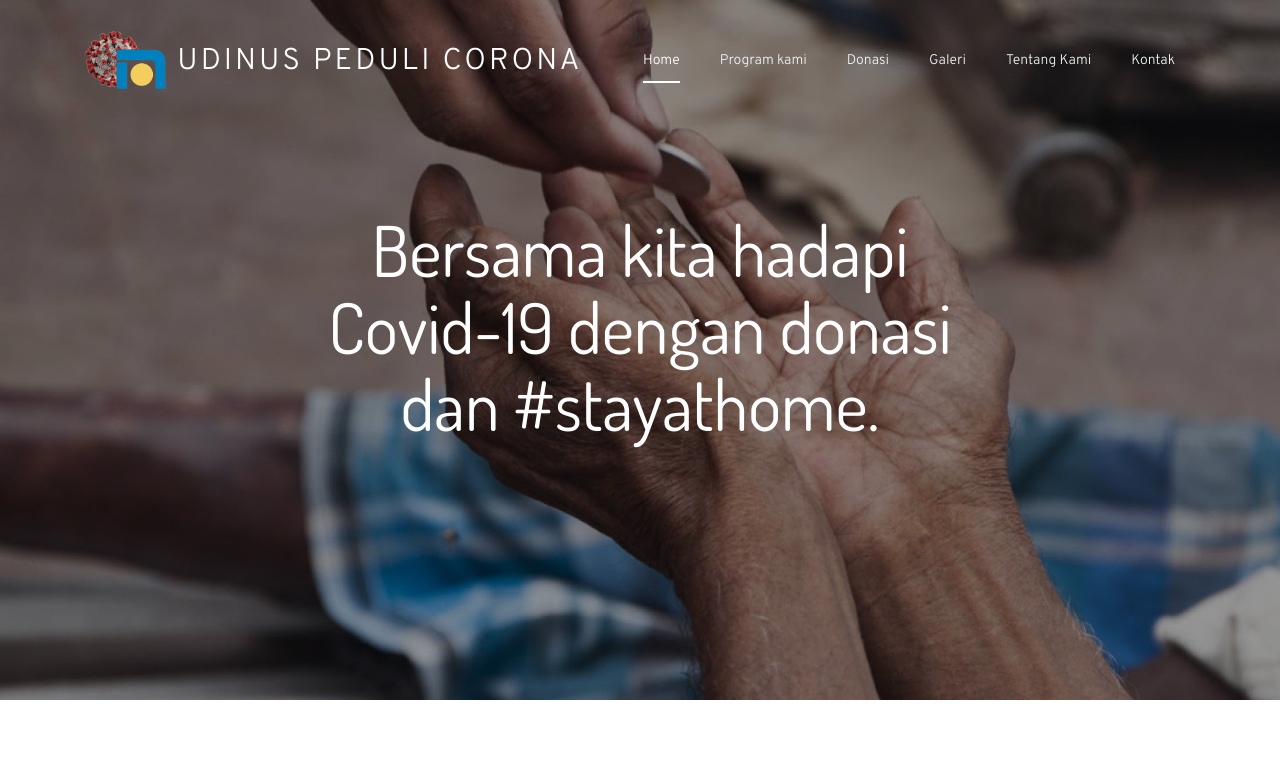
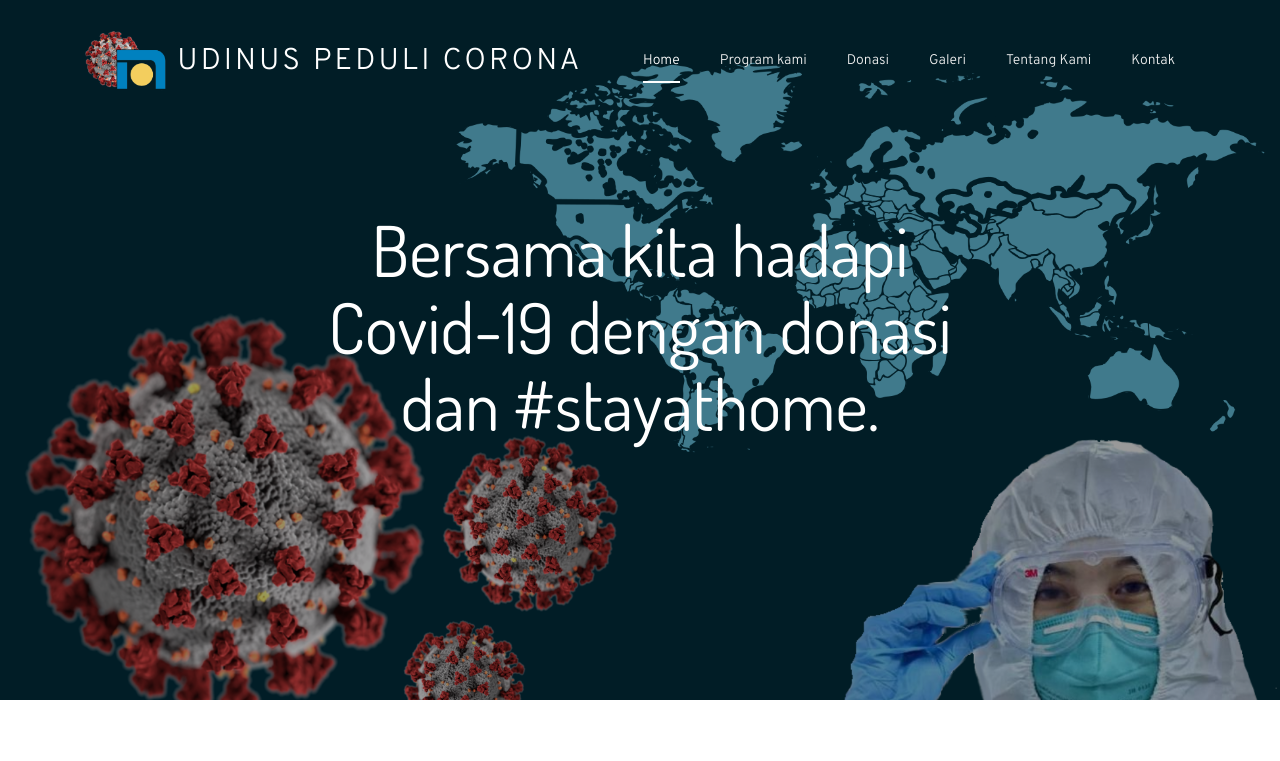
Before and after one commit to DOSCOM/covid-19, a plain HTML site: page index.html in a window 1280 px wide. Shown: the top 761 px of the page. Drawn offline with Linux system fonts and the light colour scheme; some packages are replaced by stand-ins of ours; no server answers; files whose address does not match are found by name.

Commit message:
tak ganti background mbe icon

```diff
--- a/index.html
+++ b/index.html
@@ -5,7 +5,7 @@
     <title>Covid19 &mdash; Udinus</title>
     <meta charset="utf-8">
     <meta name="viewport" content="width=device-width, initial-scale=1, shrink-to-fit=no">
-    <link href="images/icon.png" rel="icon">
+    <link href="images/logo apps.png" rel="icon">
     <link href="https://fonts.googleapis.com/css?family=Overpass:300,400,500|Dosis:400,700" rel="stylesheet">
     <link rel="stylesheet" href="css/open-iconic-bootstrap.min.css">
     <link rel="stylesheet" href="css/animate.css">
@@ -54,7 +54,7 @@
 
     <div class="block-31" style="position: relative;">
         <div class="owl-carousel loop-block-31 ">
-            <div class="block-30 block-30-sm item" style="background-image: url('images/bg_1.jpg');" data-stellar-background-ratio="0.5">
+            <div class="block-30 block-30-sm item" style="background-image: url('images/head.png');" data-stellar-background-ratio="0.5">
                 <div class="container">
                     <div class="row align-items-center justify-content-center text-center">
                         <div class="col-md-7">
```
Also changed, not shown: images/head.png (added).
